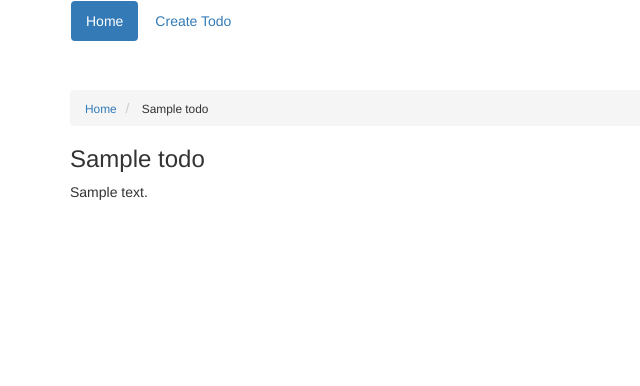
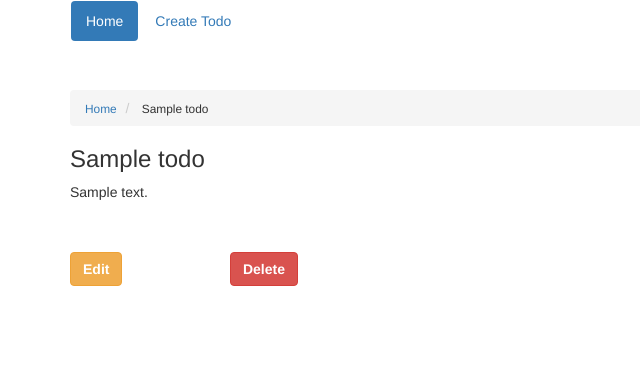
Before and after one commit to izudada/todo_app_assessment, a Django app: page /create/1/ in a window 1280 px wide. Shown: the top 386 px of the page, without its empty margins (0-640 px from the left). Run offline with Django 3.2, Linux system fonts and the light colour scheme; tables that the repository leaves empty hold one stand-in row (values such as "Sample post"); some libraries are stand-ins or nearby versions.

Commit message:
feat: create edit feature

```diff
--- a/todo/static/css/main.css
+++ b/todo/static/css/main.css
@@ -1,3 +1,14 @@
 main{
     margin-top: 40px;
 }
+
+.actions {
+    margin-top: 50px;
+    display: flex;
+    justify-content: space-between;
+    width: 20%;
+}
+
+.actions a {
+    font-weight: bold;
+}
--- a/todo/templates/detail.html
+++ b/todo/templates/detail.html
@@ -16,7 +16,10 @@
             <p> {{ todo.body }} </p>
         </div>
 
-
+        <div class="actions">
+            <a href="{% url 'edit' todo.id %}" class="btn btn-warning"> Edit </a>
+            <a href="" class="btn btn-danger"> Delete </a>
+        </div>
 
     </div>
 {% endblock %}
--- a/todo/urls.py
+++ b/todo/urls.py
@@ -1,7 +1,7 @@
 from django.urls import path
 from .views import (
                         Index, CreateTodoView,
-                        TodoView,
+                        TodoView, EditTodo
                     )
 
 
@@ -9,4 +9,5 @@ urlpatterns = [
     path('', Index.as_view(), name="index"),
     path('create/', CreateTodoView.as_view(), name="create"),
     path('create/<int:pk>/', TodoView.as_view(), name="detail"),
+    path('<int:pk>/edit/', EditTodo.as_view(), name="edit"),
 ]
--- a/todo/views.py
+++ b/todo/views.py
@@ -42,3 +42,9 @@ class TodoView(DetailView):
     def get_context_data(self, **kwargs):
         context = super().get_context_data(**kwargs)
         return context
+
+
+class EditTodo(UpdateView):
+    model = Todo
+    template_name = 'forms/edit.html'
+    fields = ['title', 'body']
```
Also changed, not shown: todo/templates/forms/edit.html (added, +18 -0 lines).
